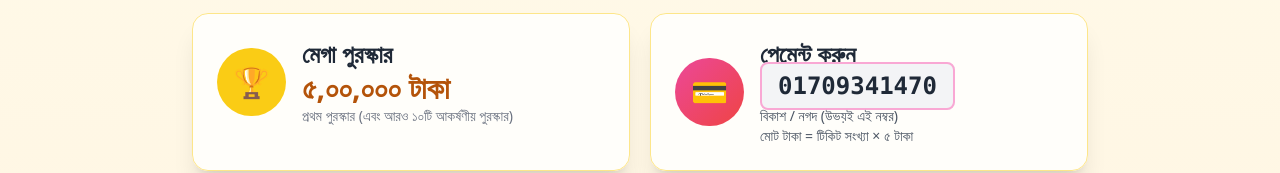
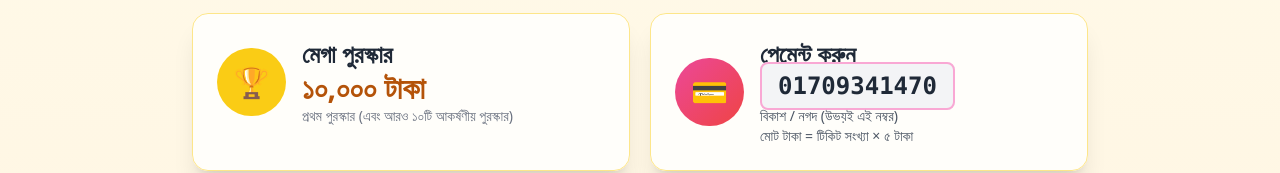
Before and after one commit to namealaddin170-dot/dream-lottery, a plain HTML site: page index.html in a window 1280 px wide. Shown: the part 309-482 px from the top of the page. Drawn offline with nearby package versions, Linux system fonts and the light colour scheme.

Commit message:
Update index.html

```diff
--- a/index.html
+++ b/index.html
@@ -50,7 +50,7 @@
           <div class="bg-yellow-400 rounded-full p-4 text-3xl">🏆</div>
           <div>
             <h2 class="text-2xl font-bold text-gray-800">মেগা পুরস্কার</h2>
-            <p class="text-3xl font-extrabold text-amber-700">৫,০০,০০০ টাকা</p>
+            <p class="text-3xl font-extrabold text-amber-700">১০,০০০ টাকা</p>
             <p class="text-sm text-gray-500">প্রথম পুরস্কার (এবং আরও ১০টি আকর্ষণীয় পুরস্কার)</p>
           </div>
         </div>
```
